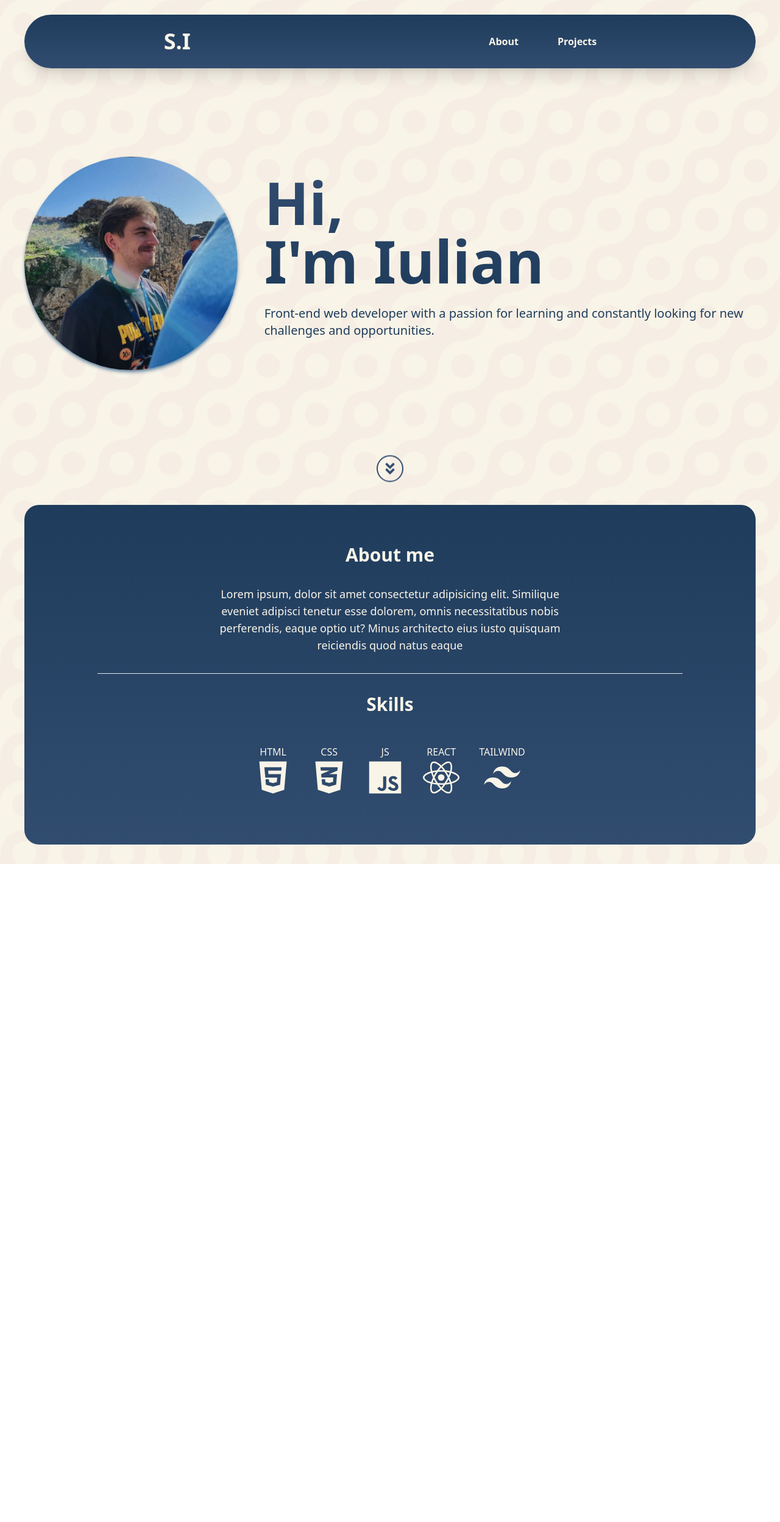
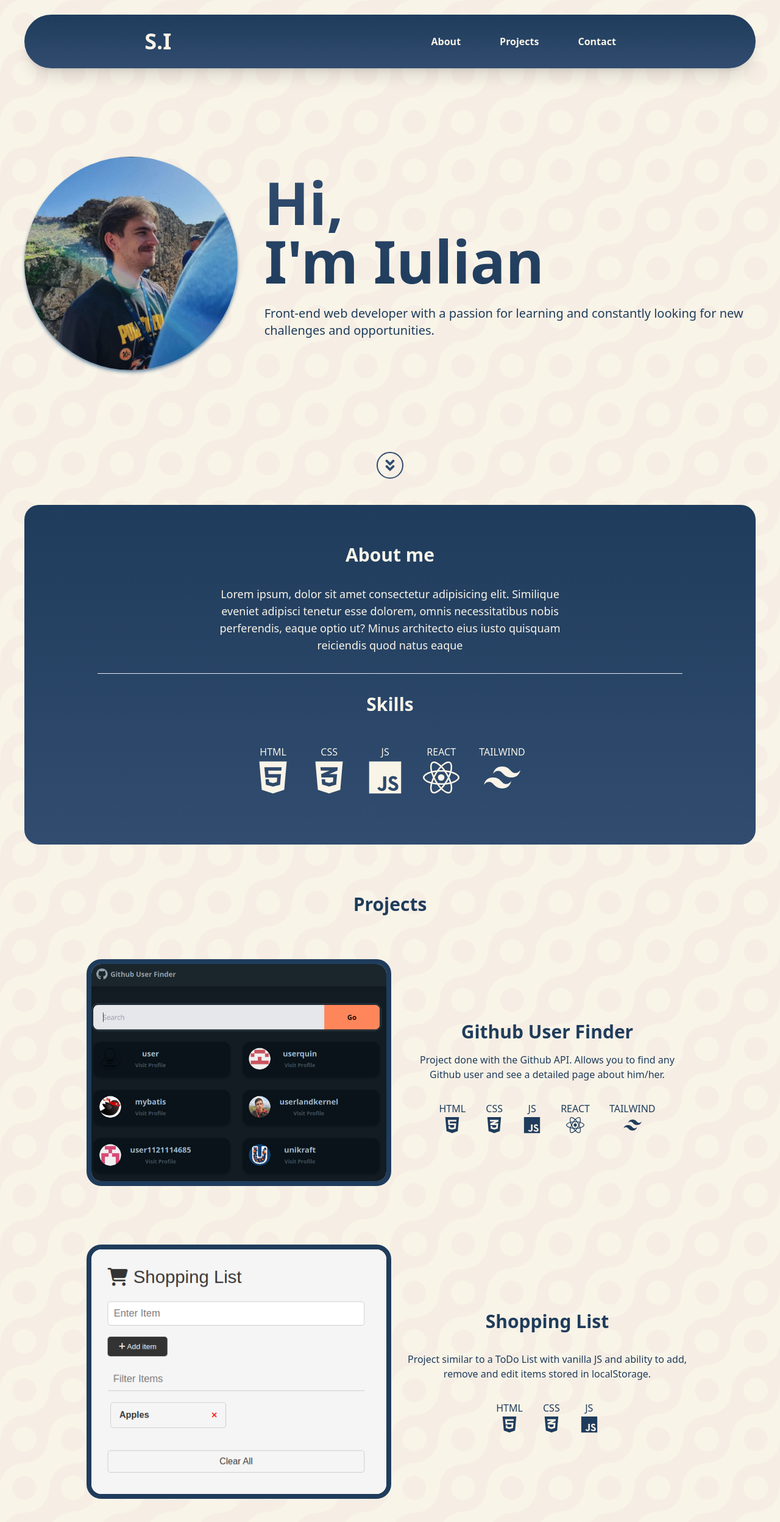
Before and after one commit to Rokonze/Portfolio, a React (Vite) app: page / in a window 1280 px wide. Shown: the top 2496 px of the page at 61% size. Before the commit the page ends 1417 px from the top, so only its background shows below. Built offline with nearby package versions, Linux system fonts and the light colour scheme.

Commit message:
Add Projects section and link buttons to the different page sections

```diff
--- a/src/App.jsx
+++ b/src/App.jsx
@@ -1,6 +1,7 @@
 import Navbar from "./components/Navbar"
 import Hero from "./components/Hero"
 import About from "./components/About"
+import Projects from "./components/Projects"
 import './index.css'
 
 function App() {
@@ -12,6 +13,7 @@ function App() {
         <Navbar />
         <Hero />
         <About />
+        <Projects />
       </div>
 
     </>
--- a/src/components/About.jsx
+++ b/src/components/About.jsx
@@ -7,7 +7,7 @@ import { SiTailwindcss } from "react-icons/si";
 
 function About() {
   return (
-    <div className='bg-gradient-to-b from-[#1f3c5c] to-[#314c6f] max-w-[80%] lg:max-w-[1200px] h-auto mx-auto text-[#f9f4e8] flex flex-col  items-center my-8 py-8 rounded-3xl divide-y'>
+    <div id='about' className='bg-gradient-to-b from-[#1f3c5c] to-[#314c6f] max-w-[80%] lg:max-w-[1200px] h-auto  text-[#f9f4e8] flex flex-col  items-center my-8 py-8 rounded-3xl divide-y'>
         <div className='w-[75%] md:w-[50%]  flex flex-col items-center py-8 '>
             <h3 className='text-3xl font-extrabold mb-8'>About me</h3>
             <p className='text-center text-lg'>Lorem ipsum, dolor sit amet consectetur adipisicing elit. Similique eveniet adipisci tenetur esse dolorem, omnis necessitatibus nobis perferendis, eaque optio ut? Minus architecto eius iusto quisquam reiciendis quod natus eaque</p>
--- a/src/components/Navbar.jsx
+++ b/src/components/Navbar.jsx
@@ -3,11 +3,18 @@ import React from 'react'
 function Navbar() {
   return (
     <div className='w-[100%]'>
-        <div className=" max-w-[80%] lg:max-w-[1200px] mt-6 rounded-full  mx-auto flex flex-row justify-around  text-[#f9f4e8]  py-6  shadow-xl items-center bg-gradient-to-b from-[#1f3c5c] to-[#314c6f]">
+        <div className=" max-w-[80%] lg:max-w-[1200px] mt-6 rounded-full  mx-auto flex flex-row justify-around   text-[#f9f4e8]  py-6  shadow-xl items-center bg-gradient-to-b from-[#1f3c5c] to-[#314c6f]">
             <h1 className='text-2xl lg:text-4xl font-bold'>S.I</h1>
             <ul className="flex flex-row ">
-                <li className='mx-1 px-2 lg:mx-4 lg:px-4 py-2  hover:bg-[#6384a2] rounded-full font-bold active:bg-[#1f3c5c] hover:transition-all duration-300'>About</li>
-                <li className='mx-1 px-2 lg:mx-4 lg:px-4 py-2  hover:bg-[#6384a2] rounded-full font-bold active:bg-[#1f3c5c] hover:transition-all duration-300'>Projects</li>
+                <li className='mx-1 px-2 lg:mx-4 lg:px-4 py-2  hover:bg-[#6384a2] rounded-full font-bold active:bg-[#1f3c5c] hover:transition-all duration-300'>
+                  <a href="#about">About</a>
+                </li>
+                <li className='mx-1 px-2 lg:mx-4 lg:px-4 py-2  hover:bg-[#6384a2] rounded-full font-bold active:bg-[#1f3c5c] hover:transition-all duration-300'>
+                <a href="#projects">Projects</a>
+                </li>
+                <li className='mx-1 px-2 lg:mx-4 lg:px-4 py-2  hover:bg-[#6384a2] rounded-full font-bold active:bg-[#1f3c5c] hover:transition-all duration-300'>
+                <a href="#contact">Contact</a>
+                </li>
             </ul>
         </div>
     </div>
--- /dev/null
+++ b/src/components/Projects.jsx
@@ -0,0 +1,73 @@
+import React from 'react'
+import github from '../assets/githubUserFinder.png'
+import shoppingList from '../assets/shoppingList.png'
+import { FaCss3Alt } from "react-icons/fa";
+import { FaHtml5 } from "react-icons/fa";
+import { IoLogoJavascript } from "react-icons/io5";
+import { FaReact } from "react-icons/fa";
+import { SiTailwindcss } from "react-icons/si";
+
+function Projects() {
+  return (
+    <div id='projects' className='h-auto  max-w-[80%] lg:max-w-[1200px] text-[#1f3c5c] flex flex-col items-center rounded-3xl '>
+        <h3 className="text-3xl font-extrabold p-6 mt-6">Projects</h3>
+        <div className='flex flex-col content-center lg:flex-row justify-center items-center  py-6 my-6 border-solid '>
+
+            <img src={github} alt="Github User Finder" className='my-auto w-[500px] h-auto  border-solid border-8 border-[#1f3c5c] mx-2 rounded-3xl' />
+
+
+
+            <div className='flex flex-col lg:max-w-[40%] px-2 mx-2 items-center text-center'>
+                <p className='text-3xl text-center font-extrabold  pt-8 hover:underline'>Github User Finder</p>
+                <p className='py-4 '>Project done with the Github API. Allows you to find any Github user and see a detailed page about him/her.</p>
+                <ul className='flex flex-wrap flex-row  justify-center'>
+                    <li className='p-2 m-2 flex flex-col items-center'>
+                        <p>HTML</p>
+                        <FaHtml5 className='text-3xl'/>
+                    </li>
+                    <li className='p-2 m-2 flex flex-col items-center'>
+                        <p>CSS</p>
+                        <FaCss3Alt className='text-3xl'/>
+                    </li>
+                    <li className='p-2 m-2 flex flex-col items-center'>
+                        <p>JS</p>
+                        <IoLogoJavascript className='text-3xl'/>
+                    </li>
+                    <li className='p-2 m-2 flex flex-col items-center'>
+                        <p>REACT</p>
+                        <FaReact className='text-3xl'/>
+                    </li>
+                    <li className='p-2 m-2 flex flex-col items-center'>
+                        <p>TAILWIND</p>
+                        <SiTailwindcss className='text-3xl'/>
+                    </li>
+                </ul>
+            </div>
+        </div>
+        <div className='flex flex-col content-center lg:flex-row justify-center items-center  py-6 my-6 border-solid '>
+            <img src={shoppingList} alt="Github User Finder" className='my-auto h-auto w-[500px] border-solid border-8 border-[#1f3c5c] mx-2 rounded-3xl' />
+
+            <div className='flex flex-col lg:max-w-[40%] px-2 mx-2 items-center text-center'>
+                <h3 className='text-3xl font-extrabold py-4 hover:underline'>Shopping List</h3>
+                <p className='py-4'>Project similar to a ToDo List with vanilla JS and ability to add, remove and edit items stored in localStorage.</p>
+                <ul className='flex flex-wrap flex-row  justify-center'>
+                    <li className='p-2 m-2 flex flex-col items-center'>
+                        <p>HTML</p>
+                        <FaHtml5 className='text-3xl'/>
+                    </li>
+                    <li className='p-2 m-2 flex flex-col items-center'>
+                        <p>CSS</p>
+                        <FaCss3Alt className='text-3xl'/>
+                    </li>
+                    <li className='p-2 m-2 flex flex-col items-center'>
+                        <p>JS</p>
+                        <IoLogoJavascript className='text-3xl'/>
+                    </li>
+                </ul>
+            </div>
+        </div>
+    </div>
+  )
+}
+
+export default Projects
```
Also changed, not shown: src/assets/githubUserFinder.png (added), src/assets/shoppingList.png (added).
